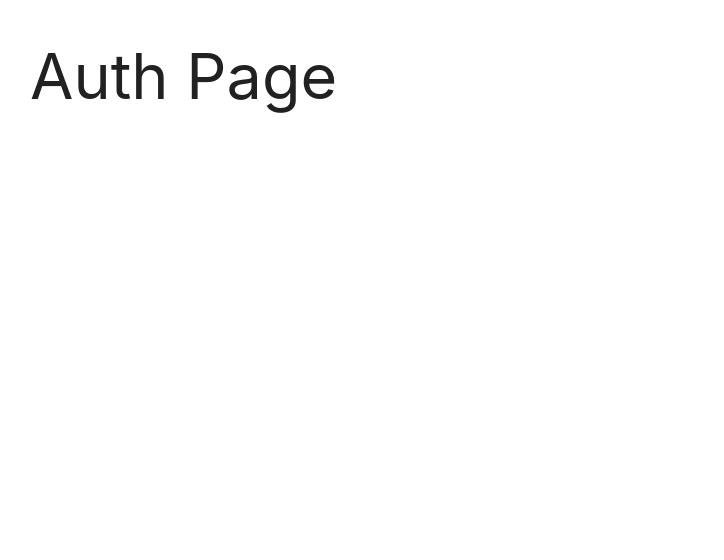
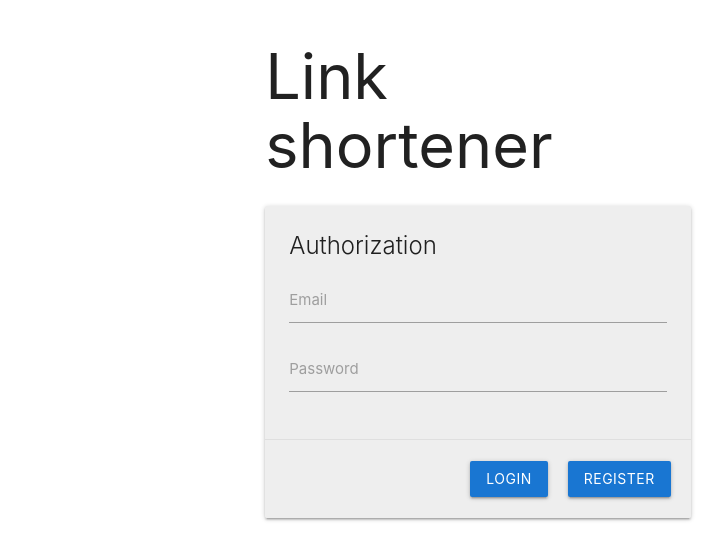
Before and after one commit to webdev163/mern-app, a React (Create React App) app in the folder client/: page / in a window 1280 px wide. Shown: the top 560 px of the page, without its empty margins (162-886 px from the left). Built offline with nearby package versions, Linux system fonts and the light colour scheme; the HTML template or start-up script is replaced by a standard one.

Commit message:
feat: add auth page layout

```diff
--- a/client/src/index.css
+++ b/client/src/index.css
@@ -1 +1,13 @@
 @import "~materialize-css/dist/css/materialize.min.css";
+
+.card-action {
+    display: flex;
+    align-items: center;
+    justify-content: flex-end;
+    padding-left: 10px !important;
+    padding-right: 10px !important;
+}
+
+.btn {
+    margin: 5px 10px;
+}
--- a/client/src/pages/AuthPage.tsx
+++ b/client/src/pages/AuthPage.tsx
@@ -2,8 +2,29 @@ import React, {FC} from 'react';
 
 export const AuthPage: FC = () => {
   return (
-    <div>
-      <h1>Auth Page</h1>
+    <div className="row">
+      <div className="col s6 offset-s3">
+          <h1>Link shortener</h1>
+          <div className="card grey lighten-3">
+              <div className="card-content">
+                  <span className="card-title">Authorization</span>
+                  <div className="wrapper">
+                      <div className="input-field">
+                          <input id="email" type="text" className="validate" name="email"></input>
+                          <label htmlFor="email">Email</label>
+                      </div>
+                      <div className="input-field">
+                          <input id="password" type="password" className="validate" name="password"></input>
+                          <label htmlFor="password">Password</label>
+                      </div>
+                  </div>
+              </div>
+              <div className="card-action">
+                <button className="btn blue darken-2">Login</button>
+                <button className="btn blue darken-2">Register</button>
+              </div>
+          </div>
+      </div>
     </div>
   )
 }
```
